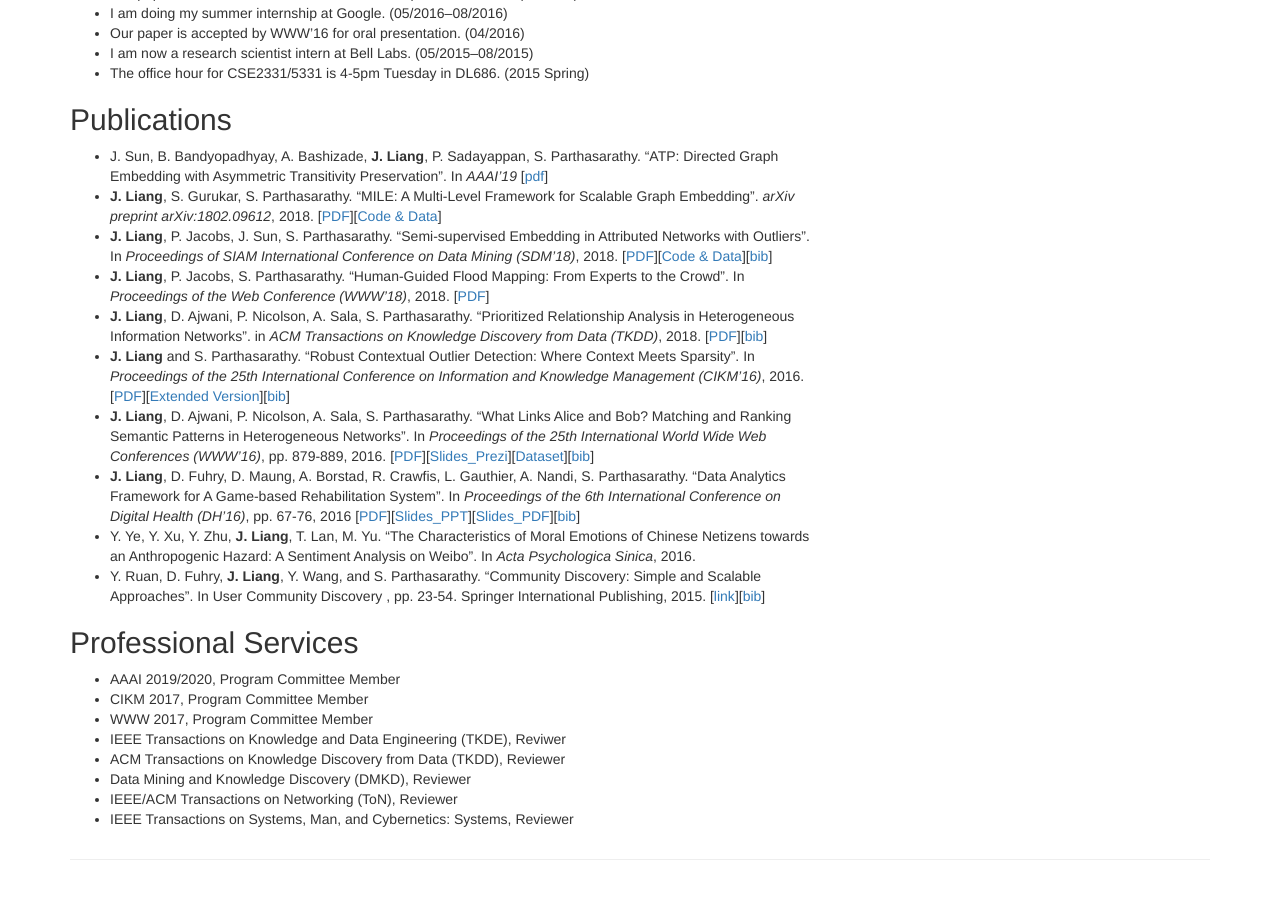
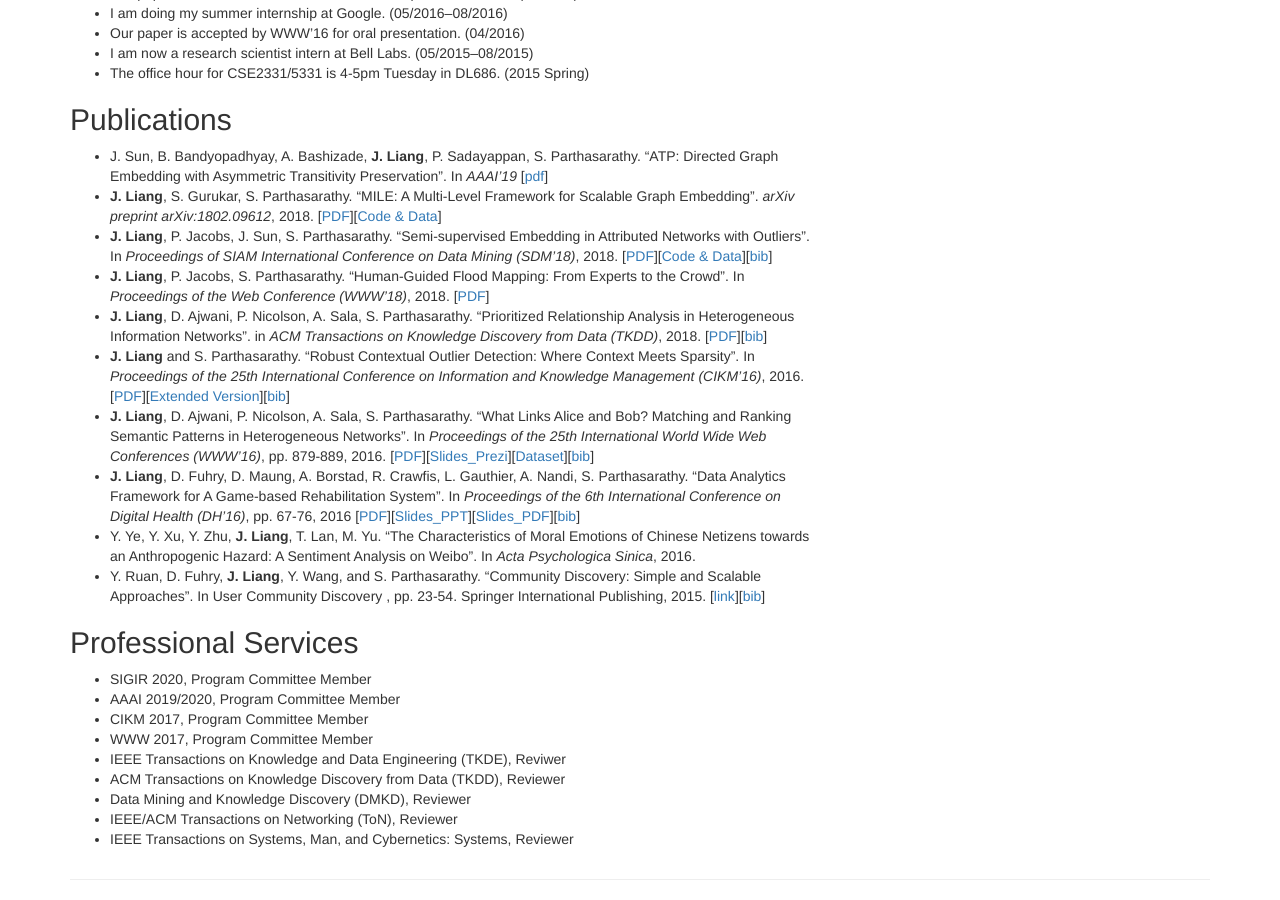
Before and after one commit to BuckeyeDM/BuckeyeDM.github.io, a Jekyll site: the page built from index.md, in a window 1280 px wide and 900 px high, scrolled down 606 px. Built offline with Jekyll 4.4.1, drawn with Linux system fonts in a browser that asks for light colours.

Commit message:
Update index.md

```diff
--- a/index.md
+++ b/index.md
@@ -39,6 +39,7 @@ I now work at Google on various Machine Learning projects. Before this, I receiv
 * Y. Ruan, D. Fuhry, **J. Liang**, Y. Wang, and S. Parthasarathy. "Community Discovery: Simple and Scalable Approaches". In User Community Discovery , pp. 23-54. Springer International Publishing, 2015. \[[link](https://link.springer.com/chapter/10.1007%2F978-3-319-23835-7_2)\]\[[bib](publications/Chap2015.txt)\]
 
 ## Professional Services
+* SIGIR 2020, Program Committee Member
 * AAAI 2019/2020, Program Committee Member
 * CIKM 2017, Program Committee Member
 * WWW 2017, Program Committee Member
```
